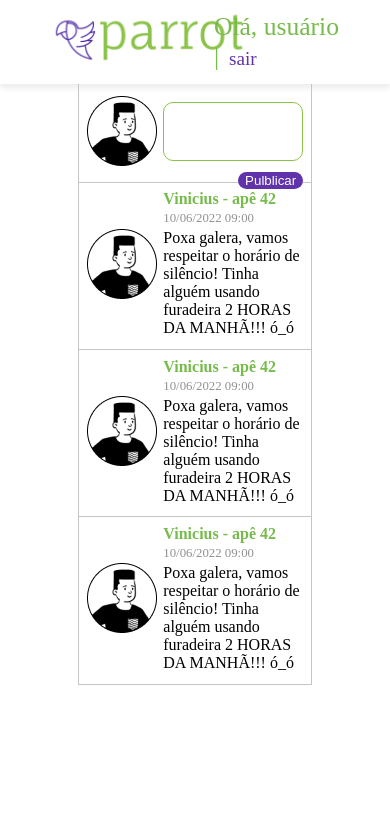
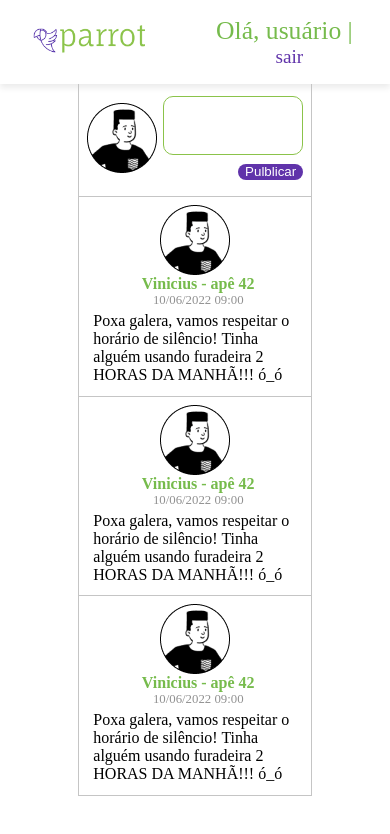
Before and after one commit to josepps/parrot, a React (Vite) app: page /feed in a window 390 px wide. Shown: the top 834 px of the page. Built offline with nearby package versions, Linux system fonts and the light colour scheme.

Commit message:
Responsividade, da página de feed e login, pronta

```diff
--- a/src/pages/Feed.style.ts
+++ b/src/pages/Feed.style.ts
@@ -29,6 +29,19 @@ export const Header = styled.header`
         text-decoration: none;
         color: #6033AA;
         font-size: 1.2rem;
+    }
+
+    @media (max-width: 650px) {
+
+        .logoHeader {
+        height: 6vh;
+    }
+
+        .navHeader {
+        display: flex;
+        flex-direction: column;
+        align-items: center;
+    }
     }
 `;
 
@@ -101,4 +114,31 @@ export const Main =styled.main`
             }
         }
     }
+
+    @media (max-width: 650px) {
+
+        .formPublicação {
+        form {
+            height: 10vh;
+            position: relative;
+
+            button {
+                position: absolute;
+                top: 80%;
+                right: 0;
+            }
+
+        }}
+
+        .pulblicaçõesFeed {
+            flex-direction: column;
+
+            div {
+                flex-direction: column;
+                display: flex;
+                align-items: center;
+            }
+
+        }
+    }
 `;
--- a/src/pages/Login.style.ts
+++ b/src/pages/Login.style.ts
@@ -67,4 +67,20 @@ export const MainLogin = styled.main`
             text-decoration: none;
         }
     }
+
+    @media (max-width: 900px) {
+        section {
+            width: 40vw;
+        }
+
+    }
+
+    @media (max-width: 550px) {
+
+    background:rgba(0, 0, 0, 0.8) url(./img/BACKGROUND.png);
+
+        section {
+            width: 70vw;
+        }
+    }
 `;
```
